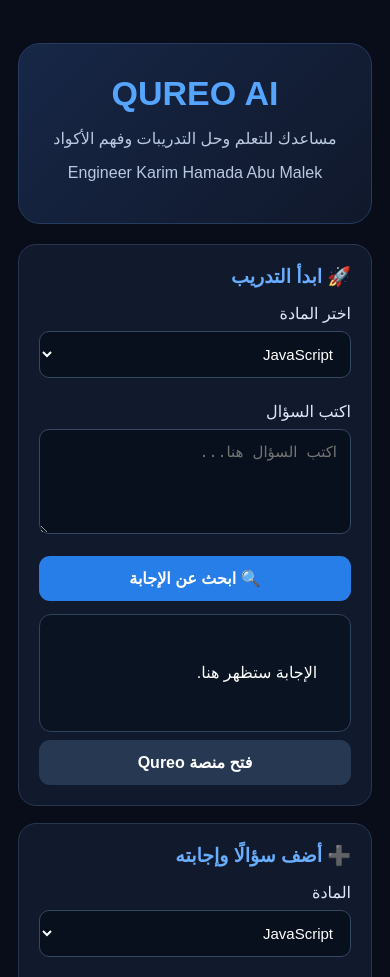
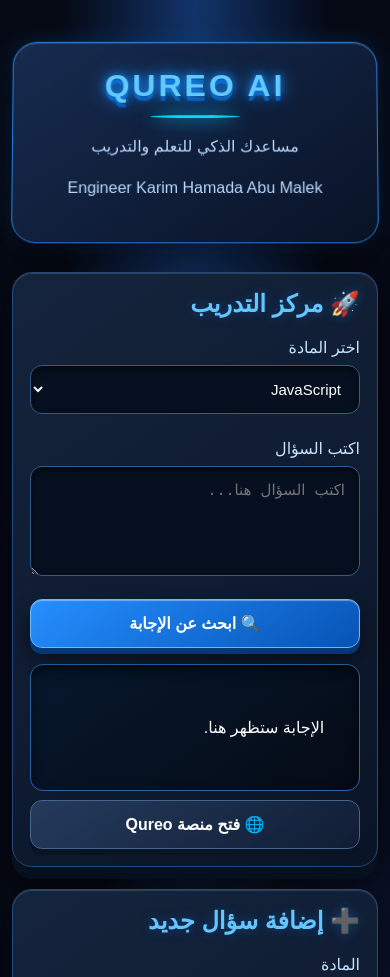
Before and after one commit to kareemhamada071-bit/qureo-A, a plain HTML site: page index.html in a window 390 px wide. Shown: the top 977 px of the page. Drawn offline with Linux system fonts and the light colour scheme.

Commit message:
Update index.html

```diff
--- a/index.html
+++ b/index.html
@@ -4,110 +4,211 @@
 <head>
 <meta charset="UTF-8">
 <meta name="viewport" content="width=device-width, initial-scale=1">
-<title>QUREO AI</title>
+<title>QUREO AI 3D</title>
 
 <style>
 *{box-sizing:border-box}
+
+:root{
+  --blue:#168cff;
+  --cyan:#00e5ff;
+  --bg:#050914;
+}
+
 body{
   margin:0;
-  background:#080d19;
+  min-height:100vh;
+  padding:18px;
+  font-family:Arial,sans-serif;
   color:white;
-  font-family:Arial,sans-serif;
-  padding:18px;
+  background:
+    radial-gradient(ellipse at 50% 0%,#12346a 0%,transparent 48%),
+    radial-gradient(ellipse at 100% 80%,#101c45 0%,transparent 40%),
+    var(--bg);
+  overflow-x:hidden;
 }
+
 main{
-  max-width:650px;
+  max-width:680px;
   margin:25px auto;
+  perspective:1000px;
 }
+
 header{
   text-align:center;
-  padding:25px 12px;
-  background:linear-gradient(135deg,#172747,#10182b);
-  border:1px solid #263b60;
-  border-radius:22px;
-  margin-bottom:20px;
+  padding:35px 15px;
+  margin-bottom:25px;
+  border:1px solid #287bdc;
+  border-radius:25px;
+  background:linear-gradient(145deg,#172b50,#091326);
+  box-shadow:
+    0 15px 35px #0009,
+    0 0 25px #168cff35,
+    inset 0 1px 1px #ffffff30;
+  transform:rotateX(3deg);
 }
-header h1{
-  color:#55a5ff;
-  font-size:34px;
-  margin:5px;
+
+.logo{
+  font-size:39px;
+  font-weight:900;
+  letter-spacing:3px;
+  color:#63caff;
+  text-shadow:
+    0 0 8px #168cff,
+    0 0 20px #168cff,
+    0 5px 0 #07509b;
 }
-header p{color:#b9c9df}
+
+header p{
+  color:#b7d8ff;
+  line-height:1.7;
+}
+
 .card{
-  background:#111a2c;
-  border:1px solid #283750;
-  padding:20px;
-  border-radius:18px;
-  margin-bottom:17px;
+  position:relative;
+  padding:23px;
+  margin-bottom:22px;
+  border:1px solid #244a7c;
+  border-radius:20px;
+  background:linear-gradient(145deg,#15243d,#091426);
+  box-shadow:
+    0 12px 0 #07101e,
+    0 18px 30px #0009,
+    inset 0 1px 1px #ffffff25;
+  transition:transform .25s,box-shadow .25s;
 }
+
+.card:hover{
+  transform:translateY(-5px) rotateX(1deg);
+  box-shadow:
+    0 17px 0 #07101e,
+    0 25px 35px #000b,
+    0 0 20px #168cff30;
+}
+
 h2{
-  font-size:19px;
-  color:#69adff;
+  color:#65c5ff;
   margin-top:0;
+  text-shadow:0 0 12px #168cff55;
 }
+
 label{
   display:block;
-  margin:14px 0 8px;
-  color:#dce8fa;
+  margin:15px 0 8px;
+  color:#c5e4ff;
 }
+
 input,select,textarea{
   width:100%;
-  padding:13px;
-  border-radius:10px;
-  border:1px solid #354761;
-  background:#080f1d;
+  padding:14px;
+  border:1px solid #315b8d;
+  border-radius:12px;
+  background:#071020;
   color:white;
   font-size:15px;
   outline:none;
   margin-bottom:10px;
+  box-shadow:inset 0 3px 9px #0008;
 }
+
+input:focus,select:focus,textarea:focus{
+  border-color:#00cfff;
+  box-shadow:0 0 12px #168cff55;
+}
+
 textarea{
-  min-height:105px;
+  min-height:110px;
   resize:vertical;
 }
+
 button{
   width:100%;
-  padding:13px;
-  border:0;
-  border-radius:11px;
-  background:#287ee8;
+  padding:14px;
+  margin-top:9px;
+  border:1px solid #62baff;
+  border-radius:12px;
   color:white;
   font-size:16px;
   font-weight:bold;
-  margin-top:8px;
+  background:linear-gradient(145deg,#258fff,#0753b5);
+  box-shadow:
+    0 6px 0 #063775,
+    0 10px 18px #0008,
+    inset 0 1px 1px #ffffff60;
   cursor:pointer;
+  transition:.15s;
 }
-button:hover{background:#1765c5}
-.secondary{background:#263852}
-.danger{background:#a93242}
+
+button:active{
+  transform:translateY(5px);
+  box-shadow:0 1px 0 #063775;
+}
+
+.secondary{
+  background:linear-gradient(145deg,#253b5d,#101d34);
+  border-color:#45658d;
+  box-shadow:0 6px 0 #091321;
+}
+
+.danger{
+  background:linear-gradient(145deg,#d83e58,#861d37);
+  border-color:#ff7890;
+  box-shadow:0 5px 0 #511326;
+}
+
 .result{
-  background:#091321;
-  border:1px solid #30435e;
-  border-radius:12px;
-  padding:15px;
-  margin-top:13px;
-  line-height:1.8;
+  margin-top:16px;
+  padding:17px;
+  min-height:60px;
   white-space:pre-wrap;
   overflow-wrap:anywhere;
+  line-height:1.9;
+  border:1px solid #2865a5;
+  border-radius:13px;
+  background:linear-gradient(145deg,#07182d,#050b16);
+  box-shadow:inset 0 4px 12px #0009;
 }
+
 .item{
-  background:#0b1424;
-  border:1px solid #2a3b54;
-  border-radius:12px;
-  padding:14px;
-  margin-top:12px;
+  margin-top:13px;
+  padding:15px;
+  border:1px solid #31547d;
+  border-radius:13px;
+  background:linear-gradient(145deg,#10223b,#081222);
+  box-shadow:0 5px 12px #0007;
   line-height:1.8;
+  overflow-wrap:anywhere;
 }
-.item strong{color:#69adff}
-.small{
-  color:#aabbd1;
+
+.item strong{color:#5bbaff}
+
+footer{
+  text-align:center;
+  color:#8da9c9;
+  padding:25px 5px;
   font-size:13px;
 }
-footer{
-  text-align:center;
-  color:#8394ad;
-  padding:20px 5px;
-  font-size:13px;
+
+.glow{
+  width:90px;
+  height:3px;
+  margin:12px auto;
+  border-radius:50%;
+  background:#00d9ff;
+  box-shadow:0 0 15px #00d9ff,0 0 30px #168cff;
+}
+
+@media(max-width:450px){
+  body{padding:12px}
+  .logo{font-size:32px}
+  .card{padding:17px}
+  header{padding:27px 10px}
+}
+
+@media(prefers-reduced-motion:reduce){
+  *,*::before,*::after{
+    transition:none!important;
+  }
 }
 </style>
 </head>
@@ -116,13 +217,14 @@ footer{
 <main>
 
 <header>
-  <h1>QUREO AI</h1>
-  <p>مساعدك للتعلم وحل التدريبات وفهم الأكواد</p>
+  <div class="logo">QUREO AI</div>
+  <div class="glow"></div>
+  <p>مساعدك الذكي للتعلم والتدريب</p>
   <p>Engineer Karim Hamada Abu Malek</p>
 </header>
 
 <section class="card">
-  <h2>🚀 ابدأ التدريب</h2>
+  <h2>🚀 مركز التدريب</h2>
 
   <label>اختر المادة</label>
   <select id="subject">
@@ -141,12 +243,12 @@ footer{
   </div>
 
   <button class="secondary" onclick="openQureo()">
-    فتح منصة Qureo
+    🌐 فتح منصة Qureo
   </button>
 </section>
 
 <section class="card">
-  <h2>➕ أضف سؤالًا وإجابته</h2>
+  <h2>➕ إضافة سؤال جديد</h2>
 
   <label>المادة</label>
   <select id="saveSubject">
@@ -159,27 +261,29 @@ footer{
   <textarea id="saveQuestion" placeholder="اكتب السؤال..."></textarea>
 
   <label>الإجابة أو الشرح</label>
-  <textarea id="saveAnswer" placeholder="اكتب الإجابة أو الشرح أو الكود..."></textarea>
+  <textarea id="saveAnswer" placeholder="اكتب الإجابة أو الكود..."></textarea>
 
-  <button onclick="saveQuestion()">حفظ السؤال والإجابة</button>
+  <button onclick="saveQuestion()">💾 حفظ السؤال</button>
 </section>
 
 <section class="card">
-  <h2>📚 الأسئلة المحفوظة</h2>
-  <input id="filter" placeholder="ابحث في الأسئلة المحفوظة..." oninput="showSaved()">
+  <h2>📚 مكتبة الأسئلة</h2>
+
+  <input id="filter" placeholder="ابحث عن سؤال..." oninput="showSaved()">
+
   <div id="savedList"></div>
 </section>
 
 <footer>
-  QUREO AI © 2026
-  <br>
-  تم التصميم بواسطة Engineer Karim Hamada Abu Malek
+  QUREO AI 3D
+  <br><br>
+  Designed by Engineer Karim Hamada Abu Malek
 </footer>
 
 </main>
 
 <script>
-const KEY = "qureo_ai_questions";
+const KEY="qureo_ai_3d_questions";
 
 function getData(){
   try{
@@ -194,91 +298,90 @@ function normalize(value){
 }
 
 function saveQuestion(){
-  const subject = document.getElementById("saveSubject").value;
-  const question = document.getElementById("saveQuestion").value.trim();
-  const answer = document.getElementById("saveAnswer").value.trim();
+  const subject=document.getElementById("saveSubject").value;
+  const question=document.getElementById("saveQuestion").value.trim();
+  const answer=document.getElementById("saveAnswer").value.trim();
 
   if(!question || !answer){
     alert("اكتب السؤال والإجابة أولاً");
     return;
   }
 
-  const data = getData();
+  const data=getData();
+
   data.push({
-    id: Date.now(),
-    subject,
-    question,
-    answer
+    id:Date.now(),
+    subject:subject,
+    question:question,
+    answer:answer
   });
 
   localStorage.setItem(KEY,JSON.stringify(data));
 
-  document.getElementById("saveQuestion").value = "";
-  document.getElementById("saveAnswer").value = "";
+  document.getElementById("saveQuestion").value="";
+  document.getElementById("saveAnswer").value="";
 
   showSaved();
   alert("تم حفظ السؤال بنجاح");
 }
 
 function searchQuestion(){
-  const subject = document.getElementById("subject").value;
-  const question = document.getElementById("question").value.trim();
-  const result = document.getElementById("result");
+  const subject=document.getElementById("subject").value;
+  const question=document.getElementById("question").value.trim();
+  const result=document.getElementById("result");
 
   if(!question){
-    result.textContent = "اكتب السؤال أولاً.";
+    result.textContent="اكتب السؤال أولاً.";
     return;
   }
 
-  const data = getData();
-  const found = data.find(item =>
-    item.subject === subject &&
-    normalize(item.question) === normalize(question)
+  const found=getData().find(item=>
+    item.subject===subject &&
+    normalize(item.question)===normalize(question)
   );
 
   if(found){
-    result.textContent = "الإجابة المحفوظة:\n\n" + found.answer;
+    result.textContent="الإجابة المحفوظة:\n\n"+found.answer;
   }else{
-    result.textContent =
-      "لم يتم العثور على إجابة محفوظة لهذا السؤال.\n\n" +
-      "يمكنك إضافة السؤال وإجابته من قسم (أضف سؤالاً وإجابته).";
+    result.textContent=
+      "لم نجد إجابة محفوظة لهذا السؤال.\n\n"+
+      "يمكنك إضافته إلى مكتبة الأسئلة.";
   }
 }
 
 function showSaved(){
-  const list = document.getElementById("savedList");
-  const filter = normalize(document.getElementById("filter").value);
-  const data = getData();
+  const list=document.getElementById("savedList");
+  const filter=normalize(document.getElementById("filter").value);
 
-  list.innerHTML = "";
+  list.innerHTML="";
 
-  const filtered = data.filter(item =>
+  const filtered=getData().filter(item=>
     normalize(item.question).includes(filter) ||
     normalize(item.subject).includes(filter)
   );
 
-  if(filtered.length === 0){
-    list.textContent = "لا توجد أسئلة محفوظة حتى الآن.";
+  if(filtered.length===0){
+    list.textContent="لا توجد أسئلة محفوظة.";
     return;
   }
 
-  filtered.forEach(item => {
-    const box = document.createElement("div");
-    box.className = "item";
+  filtered.forEach(item=>{
+    const box=document.createElement("div");
+    box.className="item";
 
-    const title = document.createElement("strong");
-    title.textContent = item.subject;
+    const title=document.createElement("strong");
+    title.textContent=item.subject;
 
-    const question = document.createElement("p");
-    question.textContent = "السؤال: " + item.question;
+    const question=document.createElement("p");
+    question.textContent="السؤال: "+item.question;
 
-    const answer = document.createElement("p");
-    answer.textContent = "الإجابة: " + item.answer;
+    const answer=document.createElement("p");
+    answer.textContent="الإجابة: "+item.answer;
 
-    const remove = document.createElement("button");
-    remove.className = "danger";
-    remove.textContent = "حذف السؤال";
-    remove.onclick = () => deleteQuestion(item.id);
+    const remove=document.createElement("button");
+    remove.className="danger";
+    remove.textContent="حذف السؤال";
+    remove.onclick=()=>deleteQuestion(item.id);
 
     box.append(title,question,answer,remove);
     list.appendChild(box);
@@ -286,9 +389,9 @@ function showSaved(){
 }
 
 function deleteQuestion(id){
-  if(!confirm("هل تريد حذف هذا السؤال؟")) return;
+  if(!confirm("هل تريد حذف السؤال؟"))return;
 
-  const data = getData().filter(item => item.id !== id);
+  const data=getData().filter(item=>item.id!==id);
   localStorage.setItem(KEY,JSON.stringify(data));
   showSaved();
 }
```
